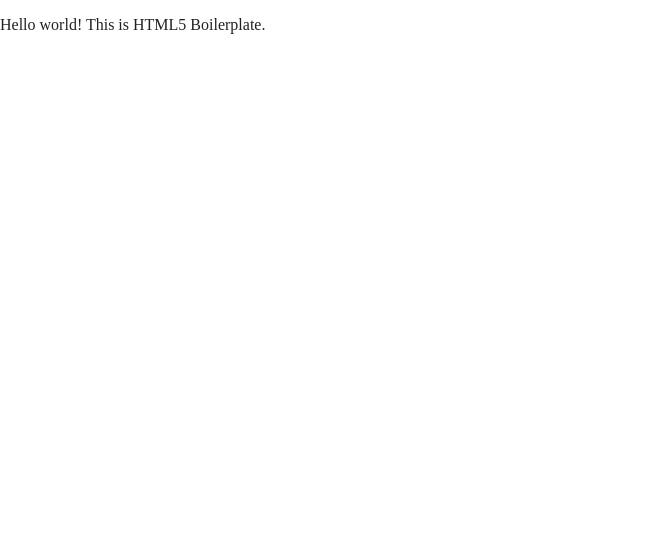
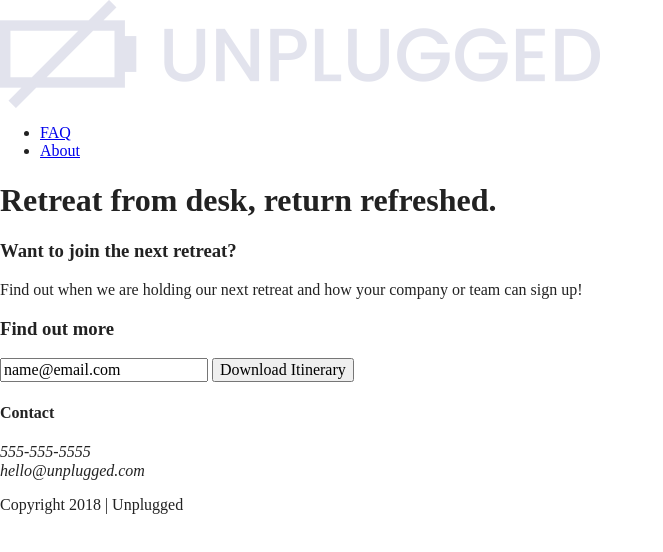
Before and after one commit to jennademarco/project-unplugged, a website built with Parcel: page index.html in a window 1280 px wide. Shown: the whole page, without its empty margins (0-663 px from the left). Built offline with nearby package versions, Linux system fonts and the light colour scheme.

Commit message:
Updated header & footer sections

```diff
--- a/index.html
+++ b/index.html
@@ -3,7 +3,7 @@
 
 <head>
   <meta charset="utf-8">
-  <title></title>
+  <title>Unplugged</title>
   <meta name="description" content="">
   <meta name="viewport" content="width=device-width, initial-scale=1">
 
@@ -22,10 +22,74 @@
   <meta name="theme-color" content="#fafafa">
 </head>
 
+  <!-- Add your site or application content here -->
 <body>
 
-  <!-- Add your site or application content here -->
-  <p>Hello world! This is HTML5 Boilerplate.</p>
+  <header>
+    <div class="content-wrapper">
+      <a href="#">
+        <img src="img/logo.png" alt="unplugged logo">
+      </a>
+      <div class="header-divider"></div>
+      <nav>
+        <ul>
+          <li><a href="faq/index.html" target="_blank">FAQ</a></li>
+          <li><a href="about/index.html" target="_blank">About</a></li>
+        </ul>
+      </nav>
+    </div>
+  </header>
+
+  <main>
+
+    <section class="hero-area">
+      <div class="content-wrapper">
+        <h1>Retreat from desk, return refreshed.</h1>
+      </div>
+    </section>
+
+    <aside>
+      <div class="content-wrapper">
+        <div class="form-description">
+          <h3>Want to join the next retreat?</h3>
+          <p>Find out when we are holding our next retreat and how your company or team can sign up!</p>
+        </div>
+        <div class="form">
+          <h3>Find out more</h3>
+          <input type="text" name="name" value="name@email.com">
+          <input type="button" value="Download Itinerary">
+        </div>
+      </div>
+    </aside>
+
+  </main>
+
+  <footer>
+    <div class="content-wrapper">
+      <div class="footer-content">
+        <div class="contact">
+          <h4>Contact</h4>
+          <address>
+            <p>
+              555-555-5555<br>
+              hello@unplugged.com
+            </p>
+          </address>
+        </div>
+        <div class="social">
+          <div class="social-icons">
+            <p><a href="https://facebook.com/yoursite" target="_blank"></a></p>
+            <p><a href="https://twitter.com/yoursite" target="_blank"></a></p>
+            <p><a href="https://instagram.com/yoursite" target="_blank"></a></p>
+          </div>
+        </div>
+      </div>
+    </div>
+    <div class="copyright">
+      <p>Copyright 2018 | Unplugged</p>
+    </div>
+  </footer>
+
   <script src="js/vendor/modernizr-3.11.2.min.js"></script>
   <script src="js/plugins.js"></script>
   <script src="js/main.js"></script>
```
Also changed, not shown: img/breakfast.jpg (added), img/logo.png (added), 3 other files.
